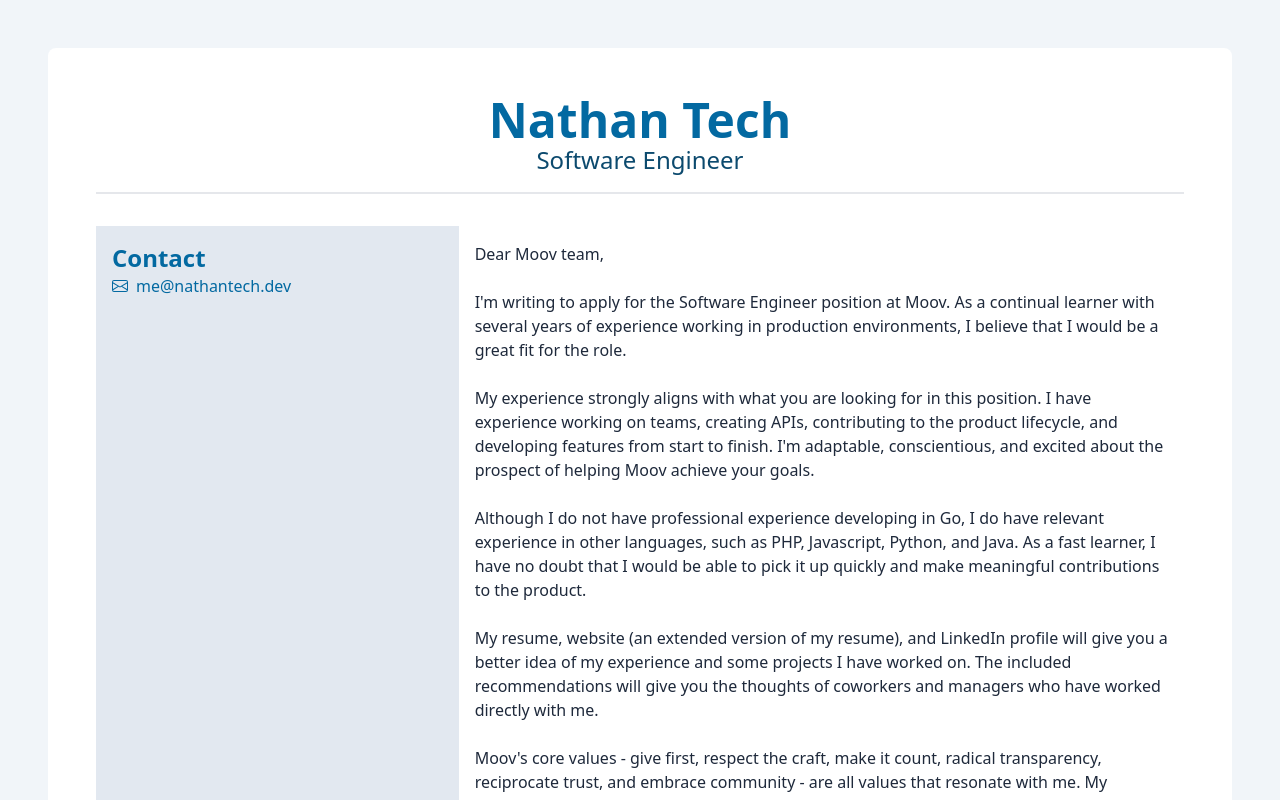
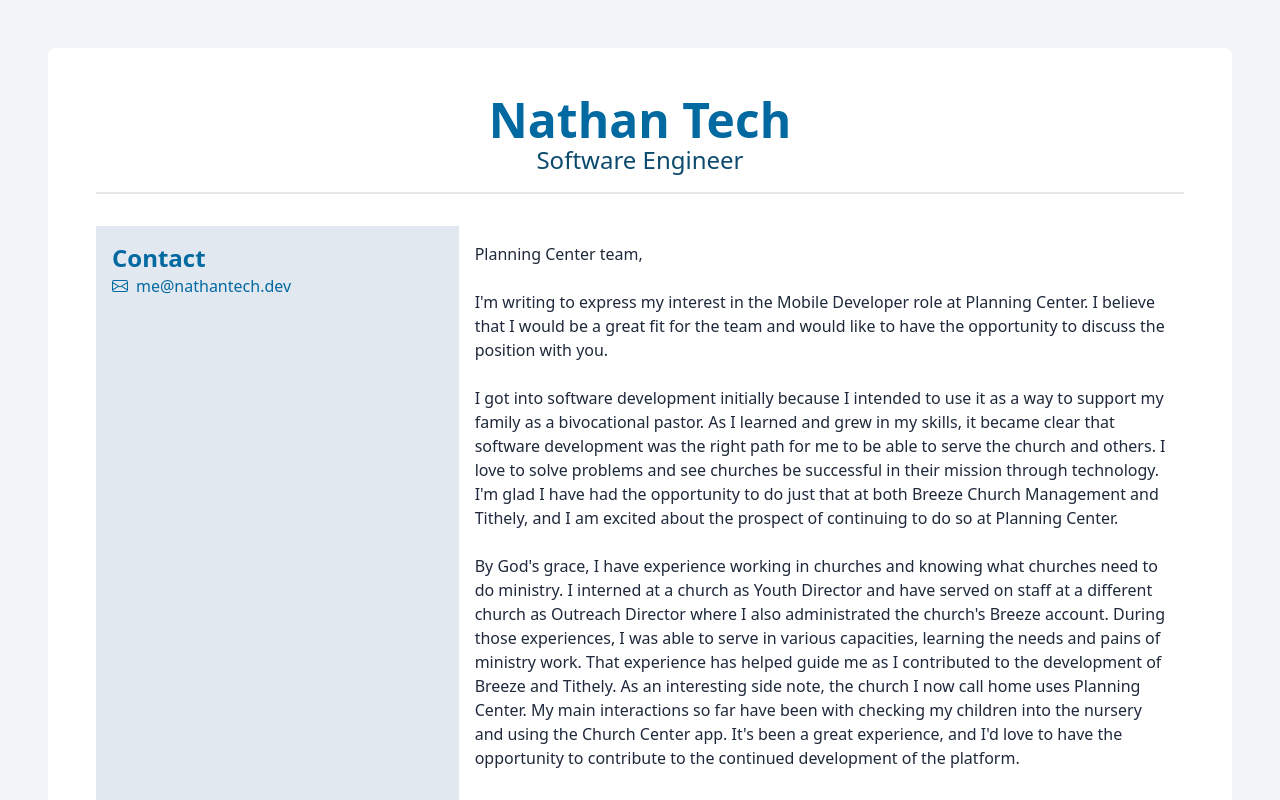
Before and after one commit to nathanetech/personal-site, a SvelteKit app: page /cover-letter in a window 1280 px wide. Shown: the top 800 px of the page. Built offline with nearby package versions, Linux system fonts and the light colour scheme.

Commit message:
update for planning center

```diff
--- a/src/routes/+page.svelte
+++ b/src/routes/+page.svelte
@@ -7,6 +7,7 @@
     const skills = [
         "Javascript",
         "React",
+        "Kotlin",
         "SvelteKit",
         "Vue",
         "Python",
@@ -152,17 +153,17 @@
                         position="Software Engineer (remote)"
                         company="Tithe.ly"
                         time="2021-present"
-                        technologies="PHP, Javascript, Vue, Git, MySQL, Docker"
+                        technologies="PHP, Javascript, Vue, Git, MySQL, Docker, Kotlin, Java"
                     >
                         <ul>
                             <li>
                                 Simplified the API for processing transactions by developing a unified package for all the company's PHP products.
                             </li>
                             <li>
-                                Updated unit tests to follow established best practices.
+                                Increased app performance by analyzing and removing unnecessary network calls to legacy API.
                             </li>
                             <li>
-                                Increased app performance by analyzing and removing unnecessary network calls to legacy API.
+                                Improved Android app's livestreaming experience by showing who is online.
                             </li>
                             <li class="print:hidden">
                                 Provided meaningful feedback to coworkers in code reviews.
@@ -190,10 +191,13 @@
                                 Created an automated integration with Hubspot that kept company and contact data synchronized between the two data sources.
                             </li>
                             <li>
-                                Expanded the API by creating multiple well-tested endpoints and services.
+                                Created a small React Native app to use while hosting a tech talk on how to convert class components into function components.
                             </li>
                             <li>
                                 Contributed to company and engineering culture by leading tech talks and watercooler events.
+                            </li>
+                            <li class="print:hidden">
+                                Expanded the API by creating multiple well-tested endpoints and services.
                             </li>
                             <li class="print:hidden">
                                 Provided meaningful feedback to coworkers in code reviews.
@@ -252,7 +256,7 @@
                             a great sense of humor. I heartily recommend him!"
                         </p>
                         <p class="font-semibold">
-                            - Bill Harding
+                            - Bill Harding, coworker at Breeze ChMS
                         </p>
                     </div>
                     <div>
@@ -262,7 +266,7 @@
                             and is an excellent communicator. He couples these skills with a great attitude. I'd highly recommend him to any team."
                         </p>
                         <p class="font-semibold">
-                            - Josh Weaver
+                            - Josh Weaver, coworker at Breeze ChMS and Tithely
                         </p>
                     </div>
                     <div>
@@ -278,7 +282,7 @@
                             If you're considering Nathan for your organization, I have nothing but wonderful things to say. You'd be crazy not to hire him."
                         </p>
                         <p class="font-semibold">
-                            - Jon VerLee
+                            - Jon VerLee, founder of Breeze ChMS
                         </p>
                     </div>
                 </div>
--- a/src/routes/cover-letter/+page.svelte
+++ b/src/routes/cover-letter/+page.svelte
@@ -41,34 +41,35 @@
         </div>
         <div class="md:col-span-7 lg:col-span-8 xl:col-span-9 2xl:col-span-10 print:col-span-9 p-4 print:p-0 space-y-6">
             <p>
-                Dear Moov team,
+                Planning Center team,
             </p>
             <p>
-                I'm writing to apply for the Software Engineer position at Moov. As a continual learner with several years of experience
-                working in production environments, I believe that I would be a great fit for the role.
+                I'm writing to express my interest in the Mobile Developer role at Planning Center. I believe that I would be a great fit for the team
+                and would like to have the opportunity to discuss the position with you.
             </p>
             <p>
-                My experience strongly aligns with what you are looking for in this position. I have experience working on teams,
-                creating APIs, contributing to the product lifecycle, and developing features from start to finish. I'm adaptable,
-                conscientious, and excited about the prospect of helping Moov achieve your goals.
+                I got into software development initially because I intended to use it as a way to support my family as a bivocational pastor. As I learned
+                and grew in my skills, it became clear that software development was the right path for me to be able to serve the church and others.
+                I love to solve problems and see churches be successful in their mission through technology. I'm glad I have had the opportunity to do just that
+                at both Breeze Church Management and Tithely, and I am excited about the prospect of continuing to do so at Planning Center.
             </p>
             <p>
-                Although I do not have professional experience developing in Go, I do have relevant experience in other languages,
-                such as PHP, Javascript, Python, and Java. As a fast learner, I have no doubt that I would be able to pick it up quickly
-                and make meaningful contributions to the product.
+                By God's grace, I have experience working in churches and knowing what churches need to do ministry. I interned at a church as Youth Director and
+                have served on staff at a different church as Outreach Director where I also administrated the church's Breeze account. During those experiences,
+                I was able to serve in various capacities, learning the needs and pains of ministry work. That experience has helped guide me as I contributed
+                to the development of Breeze and Tithely. As an interesting side note, the church I now call home uses Planning Center. My main interactions so far
+                have been with checking my children into the nursery and using the Church Center app. It's been a great experience, and I'd love to have the
+                opportunity to contribute to the continued development of the platform.
             </p>
             <p>
-                My resume, website (an extended version of my resume), and LinkedIn profile will give you a better idea of my
-                experience and some projects I have worked on. The included recommendations will give you the thoughts of
-                coworkers and managers who have worked directly with me.
+                My personal and professional experience aligns with what you are looking for in this position. I have broad experience working across the stack.
+                At Breeze, I worked as a Full Stack Engineer, building a React frontend and Laravel backend, while also maintaining a legacy PHP application. At
+                Tithely, I started as a Backend Engineer, working in PHP in a Domain Driven Design environment. I then transitioned to Mobile Engineer after
+                discussing with my manager and the director of engineering that mobile development is where my passion lies. I currently work primarily in
+                Kotlin. In my personal time I have explored many mobile technologies, including Kotlin, KMM, Swift, and React Native.
             </p>
             <p>
-                Moov's core values - give first, respect the craft, make it count, radical transparency, reciprocate trust, and embrace community -
-                are all values that resonate with me. My LinkedIn recommendations demonstrate this fact.
-            </p>
-            <p>
-                I'm excited about the opportunity to speak with you about the open position. Please let me know when you are ready
-                to moov on to an interview.
+                Thank you for taking the time to consider my application. I'm excited about the opportunity to speak with you about the open position.
             </p>
             <p>
                 Nathan Tech
```
